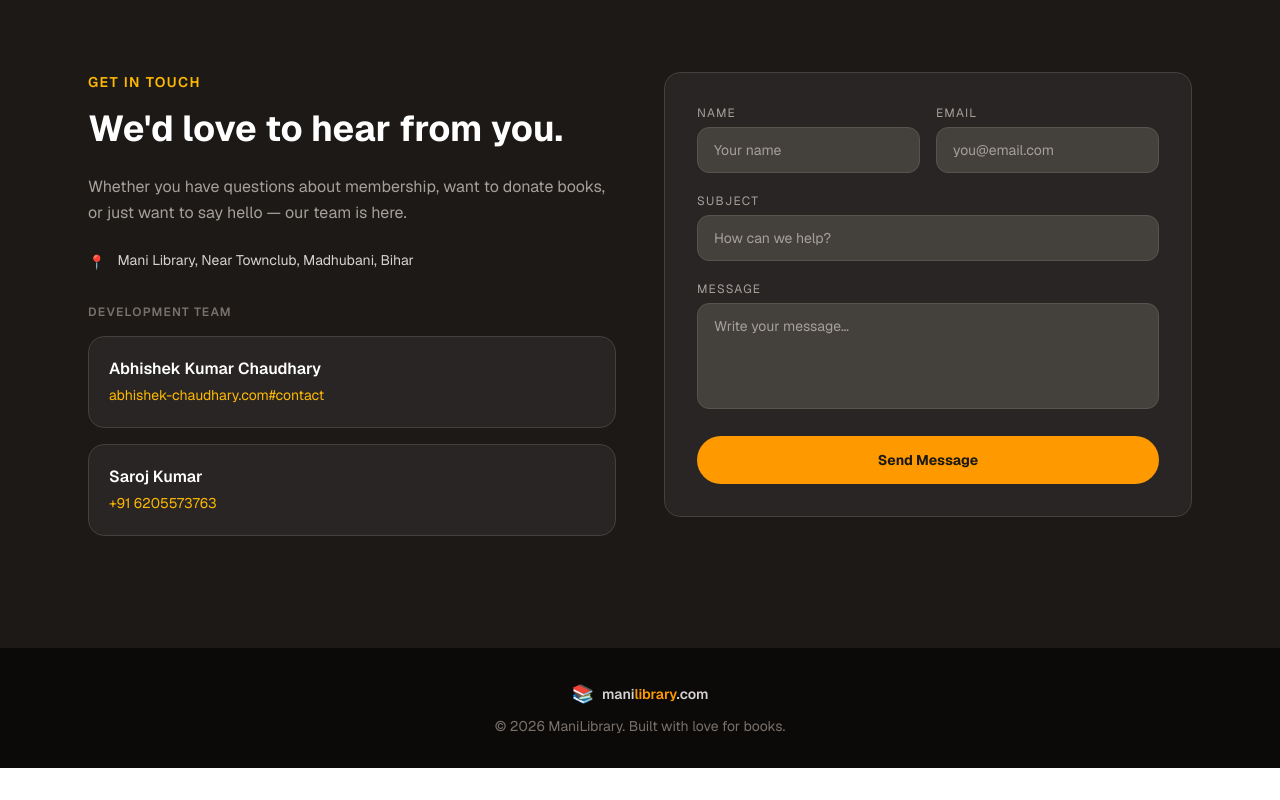
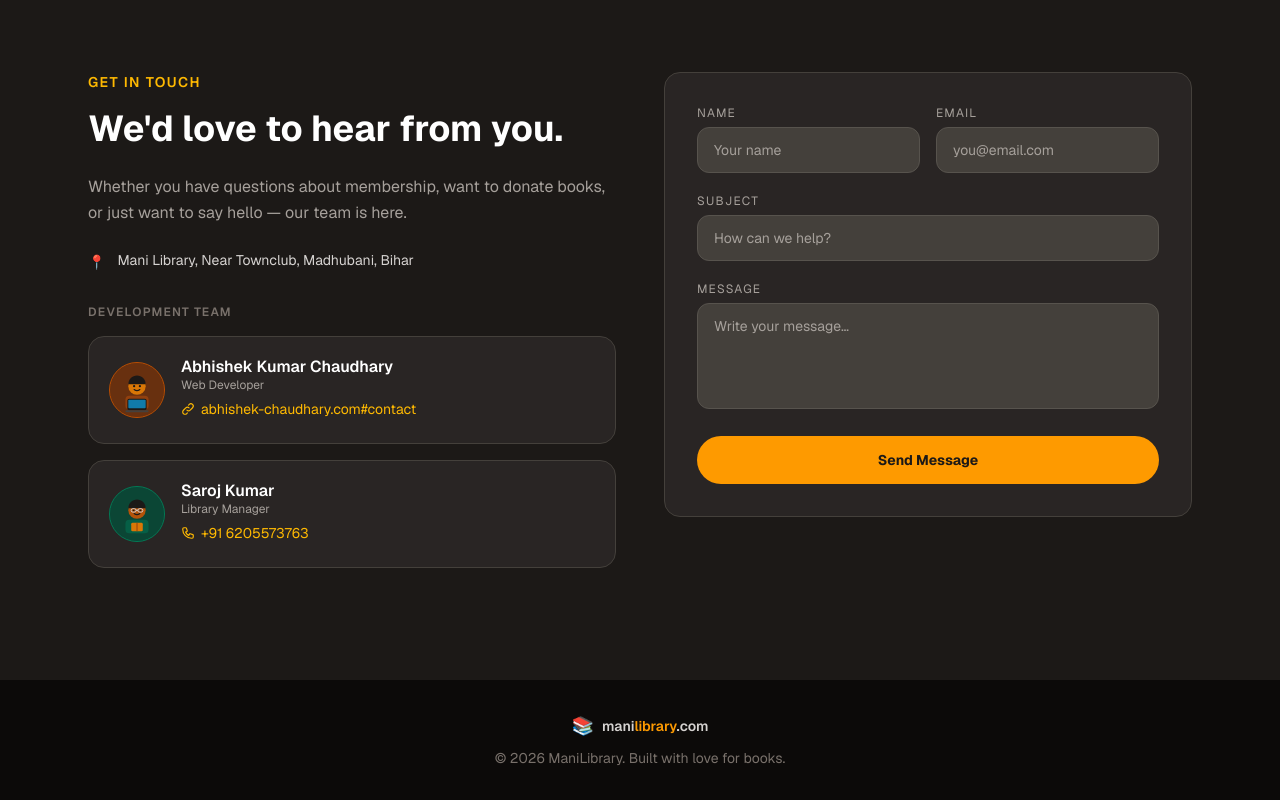
Before and after one commit to manilibrary/manilibrary, a Next.js app: page / in a window 1280 px wide. Shown: the part 3569-4369 px from the top of the page. Before the commit the page ends 4337 px from the top, so only its background shows below. Built offline with nearby package versions, Linux system fonts and the light colour scheme.

Commit message:
adding illustrations

```diff
--- a/src/app/page.tsx
+++ b/src/app/page.tsx
@@ -389,26 +389,87 @@ export default function Home() {
             {/* Development team */}
             <p className="text-xs font-semibold uppercase tracking-widest text-stone-500 mb-4">Development Team</p>
             <div className="space-y-4">
-              <div className="bg-stone-800 border border-stone-700 rounded-2xl p-5">
-                <p className="font-semibold text-white mb-0.5">Abhishek Kumar Chaudhary</p>
+
+              {/* Abhishek — dev / web */}
+              <div className="bg-stone-800 border border-stone-700 rounded-2xl p-5 flex items-center gap-4">
+                <div className="shrink-0 w-14 h-14 rounded-full bg-amber-900/60 border border-amber-700 flex items-center justify-center overflow-hidden">
+                  <svg viewBox="0 0 56 56" fill="none" xmlns="http://www.w3.org/2000/svg" className="w-14 h-14">
+                    {/* body */}
+                    <rect width="56" height="56" rx="28" fill="#78350f" fillOpacity="0.5"/>
+                    {/* torso */}
+                    <rect x="16" y="34" width="24" height="14" rx="4" fill="#92400e"/>
+                    {/* laptop */}
+                    <rect x="18" y="37" width="20" height="12" rx="2" fill="#1c1917"/>
+                    <rect x="19" y="38" width="18" height="9" rx="1" fill="#0ea5e9" fillOpacity="0.7"/>
+                    <rect x="16" y="49" width="24" height="2" rx="1" fill="#44403c"/>
+                    {/* head */}
+                    <circle cx="28" cy="24" r="9" fill="#d97706"/>
+                    {/* hair */}
+                    <path d="M19 22c0-5 4-9 9-9s9 4 9 9" fill="#1c1917"/>
+                    {/* eyes */}
+                    <circle cx="25" cy="24" r="1.2" fill="#1c1917"/>
+                    <circle cx="31" cy="24" r="1.2" fill="#1c1917"/>
+                    {/* smile */}
+                    <path d="M25 27.5 Q28 30 31 27.5" stroke="#1c1917" strokeWidth="1.2" strokeLinecap="round" fill="none"/>
+                  </svg>
+                </div>
+                <div className="min-w-0">
+                  <p className="font-semibold text-white leading-tight">Abhishek Kumar Chaudhary</p>
+                  <p className="text-stone-400 text-xs mb-1.5">Web Developer</p>
                   <a
                     href="https://abhishek-chaudhary.com#contact"
                     target="_blank"
                     rel="noopener noreferrer"
-                  className="text-amber-400 hover:text-amber-300 text-sm transition-colors break-all"
+                    className="inline-flex items-center gap-1.5 text-amber-400 hover:text-amber-300 text-sm transition-colors break-all"
                   >
+                    <svg className="w-3.5 h-3.5 shrink-0" fill="none" viewBox="0 0 24 24" stroke="currentColor" strokeWidth="2">
+                      <path strokeLinecap="round" strokeLinejoin="round" d="M13.828 10.172a4 4 0 00-5.656 0l-4 4a4 4 0 105.656 5.656l1.102-1.101m-.758-4.899a4 4 0 005.656 0l4-4a4 4 0 00-5.656-5.656l-1.1 1.1"/>
+                    </svg>
                     abhishek-chaudhary.com#contact
                   </a>
                 </div>
-              <div className="bg-stone-800 border border-stone-700 rounded-2xl p-5">
-                <p className="font-semibold text-white mb-0.5">Saroj Kumar</p>
+              </div>
+
+              {/* Saroj — library manager */}
+              <div className="bg-stone-800 border border-stone-700 rounded-2xl p-5 flex items-center gap-4">
+                <div className="shrink-0 w-14 h-14 rounded-full bg-emerald-900/60 border border-emerald-700 flex items-center justify-center overflow-hidden">
+                  <svg viewBox="0 0 56 56" fill="none" xmlns="http://www.w3.org/2000/svg" className="w-14 h-14">
+                    <rect width="56" height="56" rx="28" fill="#064e3b" fillOpacity="0.5"/>
+                    {/* body */}
+                    <rect x="16" y="34" width="24" height="14" rx="4" fill="#065f46"/>
+                    {/* book held */}
+                    <rect x="22" y="37" width="12" height="9" rx="1.5" fill="#d97706"/>
+                    <line x1="28" y1="37" x2="28" y2="46" stroke="#92400e" strokeWidth="1"/>
+                    {/* head */}
+                    <circle cx="28" cy="24" r="9" fill="#b45309"/>
+                    {/* hair */}
+                    <path d="M19 22c0-5 4-9 9-9s9 4 9 9" fill="#1c1917"/>
+                    {/* glasses */}
+                    <rect x="22" y="22.5" width="5" height="3.5" rx="1.5" stroke="#d1d5db" strokeWidth="1" fill="none"/>
+                    <rect x="29" y="22.5" width="5" height="3.5" rx="1.5" stroke="#d1d5db" strokeWidth="1" fill="none"/>
+                    <line x1="27" y1="24.2" x2="29" y2="24.2" stroke="#d1d5db" strokeWidth="1"/>
+                    {/* eyes */}
+                    <circle cx="24.5" cy="24.2" r="0.9" fill="#1c1917"/>
+                    <circle cx="31.5" cy="24.2" r="0.9" fill="#1c1917"/>
+                    {/* smile */}
+                    <path d="M25 27.5 Q28 30 31 27.5" stroke="#1c1917" strokeWidth="1.2" strokeLinecap="round" fill="none"/>
+                  </svg>
+                </div>
+                <div className="min-w-0">
+                  <p className="font-semibold text-white leading-tight">Saroj Kumar</p>
+                  <p className="text-stone-400 text-xs mb-1.5">Library Manager</p>
                   <a
                     href="tel:+916205573763"
-                  className="text-amber-400 hover:text-amber-300 text-sm transition-colors"
+                    className="inline-flex items-center gap-1.5 text-amber-400 hover:text-amber-300 text-sm transition-colors"
                   >
+                    <svg className="w-3.5 h-3.5 shrink-0" fill="none" viewBox="0 0 24 24" stroke="currentColor" strokeWidth="2">
+                      <path strokeLinecap="round" strokeLinejoin="round" d="M3 5a2 2 0 012-2h3.28a1 1 0 01.948.684l1.498 4.493a1 1 0 01-.502 1.21l-2.257 1.13a11.042 11.042 0 005.516 5.516l1.13-2.257a1 1 0 011.21-.502l4.493 1.498a1 1 0 01.684.949V19a2 2 0 01-2 2h-1C9.716 21 3 14.284 3 6V5z"/>
+                    </svg>
                     +91 6205573763
                   </a>
                 </div>
+              </div>
+
             </div>
           </div>
           <form className="bg-stone-800 rounded-2xl p-8 space-y-5 border border-stone-700">
```
Lines whose indentation alone changed are shown as unchanged.
